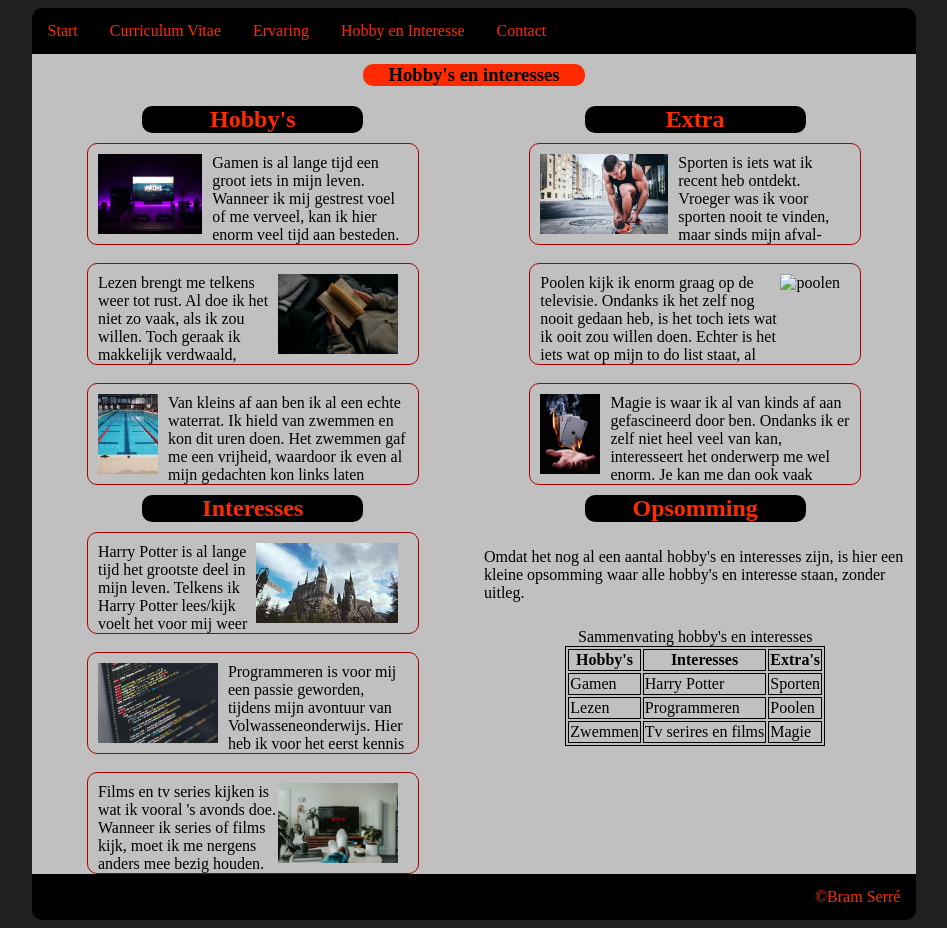
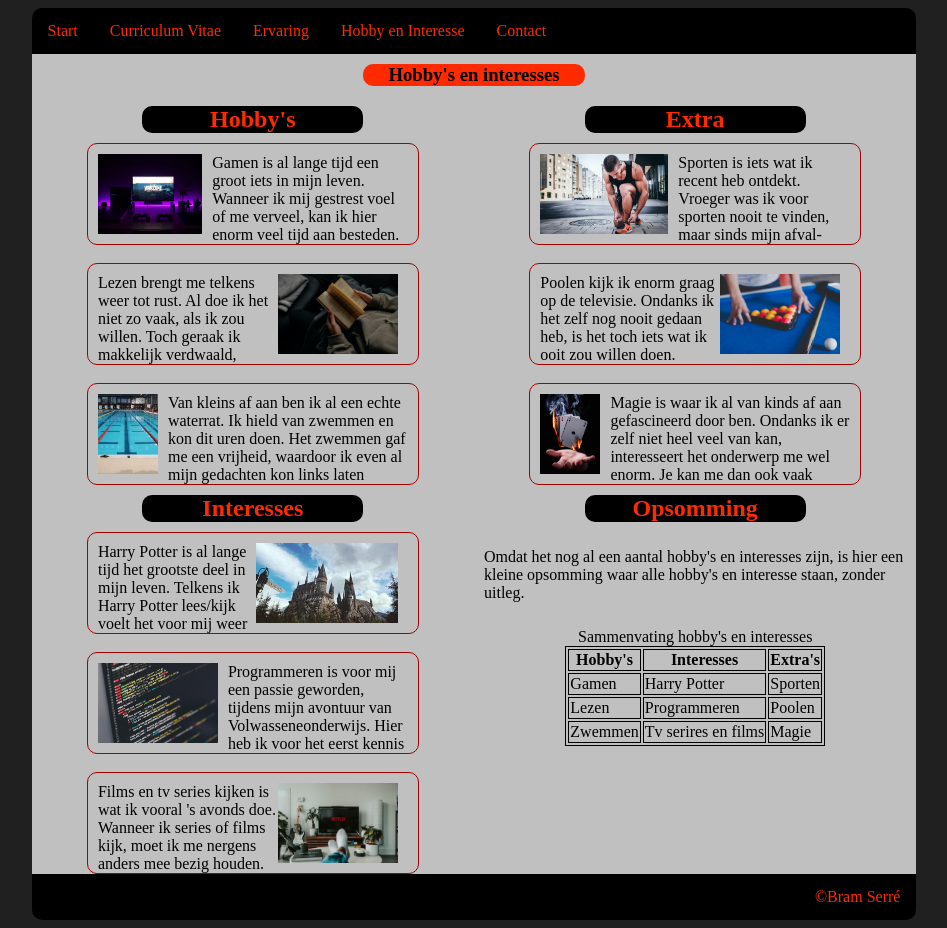
Before and after one commit to bramieboy241/project-1, a plain HTML site: page hobby.html in a window 1280 px wide. Shown: the whole page, without its empty margins (166-1113 px from the left). Drawn offline with Linux system fonts and the light colour scheme.

Commit message:
Aanpassing gedaan aan tabje pool ~ hobby.html Linked-in site opent nu in nieuw tabje ~ contact.html

```diff
--- a/hobby.html
+++ b/hobby.html
@@ -62,7 +62,7 @@
                 </div>
                 <br>
                 <div class="img_content">
-                    <img src="afbeeldingen/poolen.jpg" class="img_right" alt="poolen">
+                    <img src="afbeeldingen/pool.jpg" class="img_right" alt="poolen">
                     Poolen kijk ik enorm graag op de televisie. Ondanks ik het zelf nog nooit gedaan heb, is het toch iets wat ik ooit zou willen doen. Echter is het iets wat op mijn to do list staat, al ontbreek ik nog een pooltafel. Daarom zal het voor nu nog naar poolen kijken op de televisie.
                 </div>
                 <br>
```
Also changed, not shown: contact.html (+1 -1 lines).
